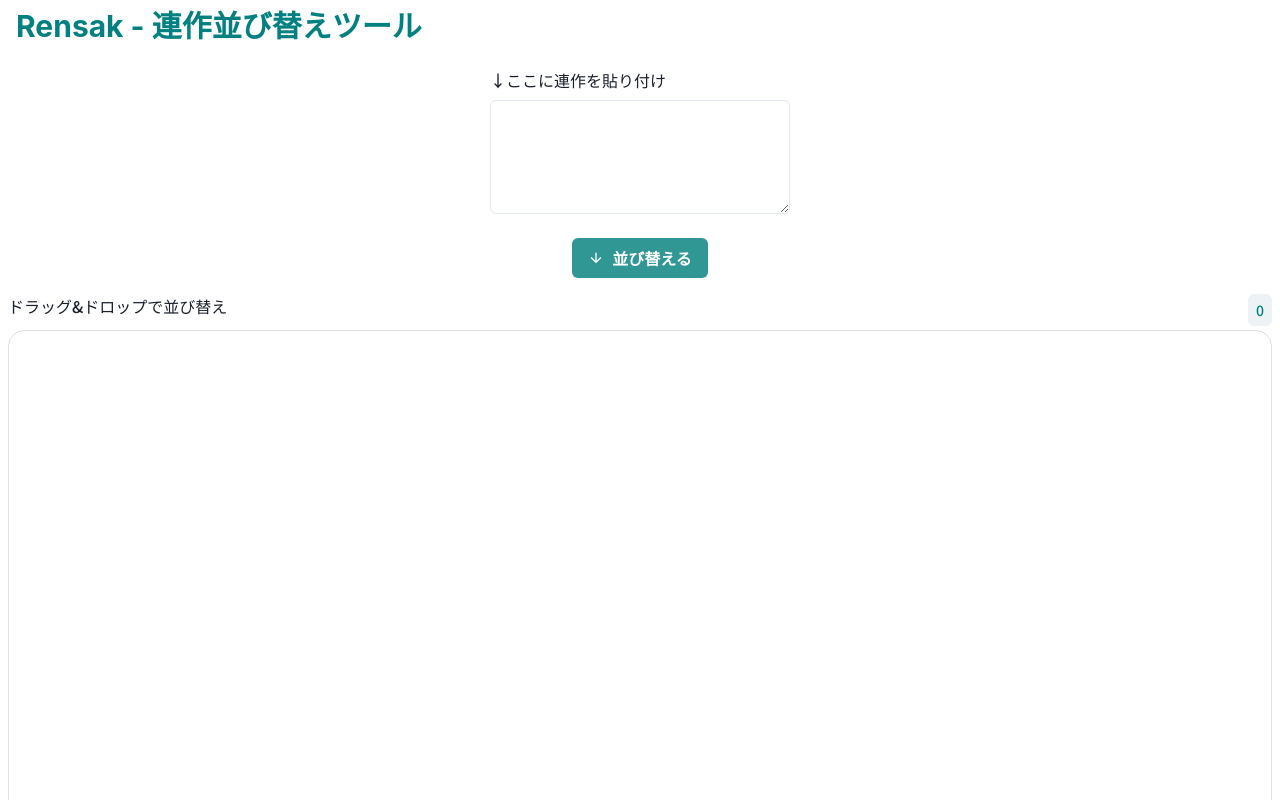
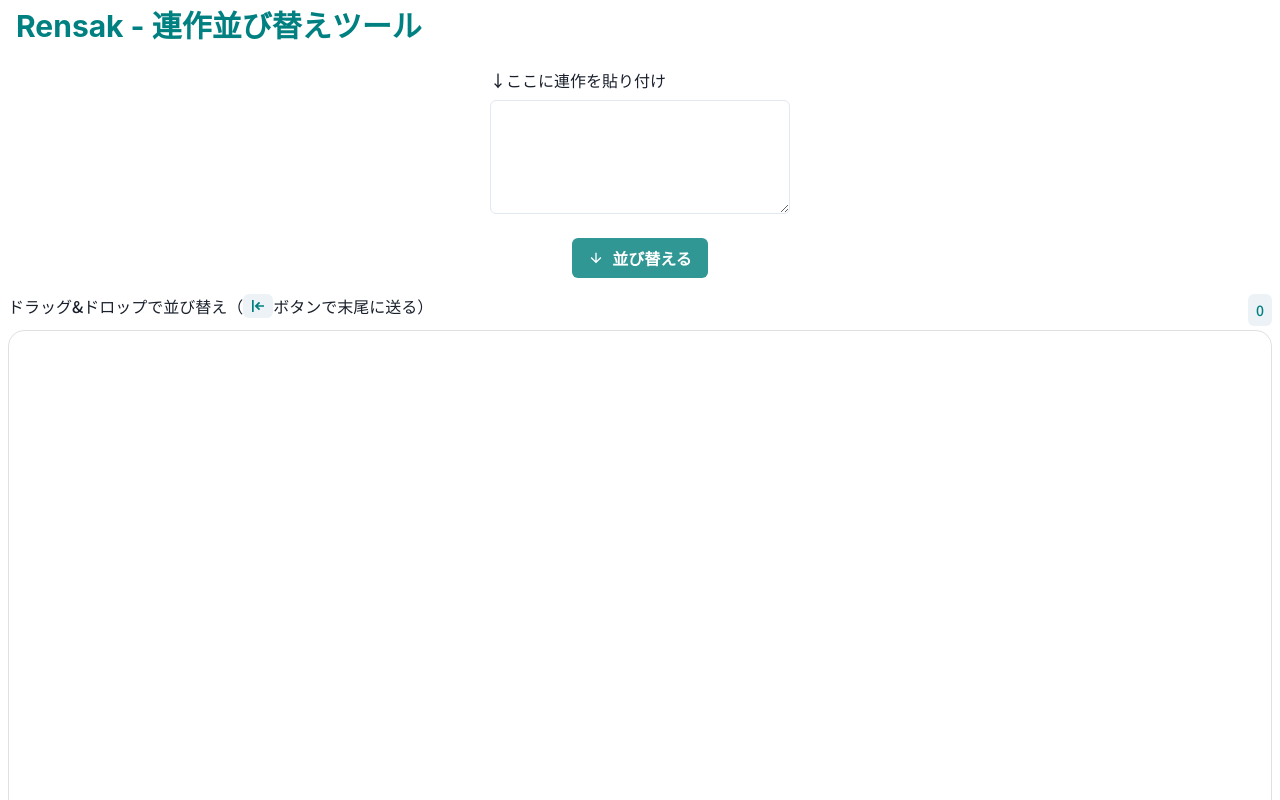
Before and after one commit to 46goh/rensak, a Next.js app: page / in a window 1280 px wide. Shown: the top 800 px of the page. Built offline with nearby package versions, Linux system fonts and the light colour scheme.

Commit message:
add information about gotolast button

```diff
--- a/components/SortBoard/index.tsx
+++ b/components/SortBoard/index.tsx
@@ -26,6 +26,7 @@ import { useCallback, useState } from "react";
 import { DraggableItem, DraggingItem } from "./DraggableItem";
 import { Item } from "@/types/Item";
 import { FormLabel, Tag } from "@chakra-ui/react";
+import { DownloadIcon } from "@chakra-ui/icons";
 
 type Props = {
   items: Item[];
@@ -85,7 +86,13 @@ export const SortBoard: React.FC<Props> = ({ items, onChange }) => {
   return (
     <Wrapper>
       <LabelWrapper>
-        <FormLabel>ドラッグ&ドロップで並び替え</FormLabel>
+        <FormLabel>
+          ドラッグ&ドロップで並び替え（
+          <Tag color="teal">
+            <DownloadIcon style={{ rotate: "90deg" }} color="teal" />
+          </Tag>
+          ボタンで末尾に送る）
+        </FormLabel>
         <Tag color="teal">{items.length}</Tag>
       </LabelWrapper>
       <DndContext
```
